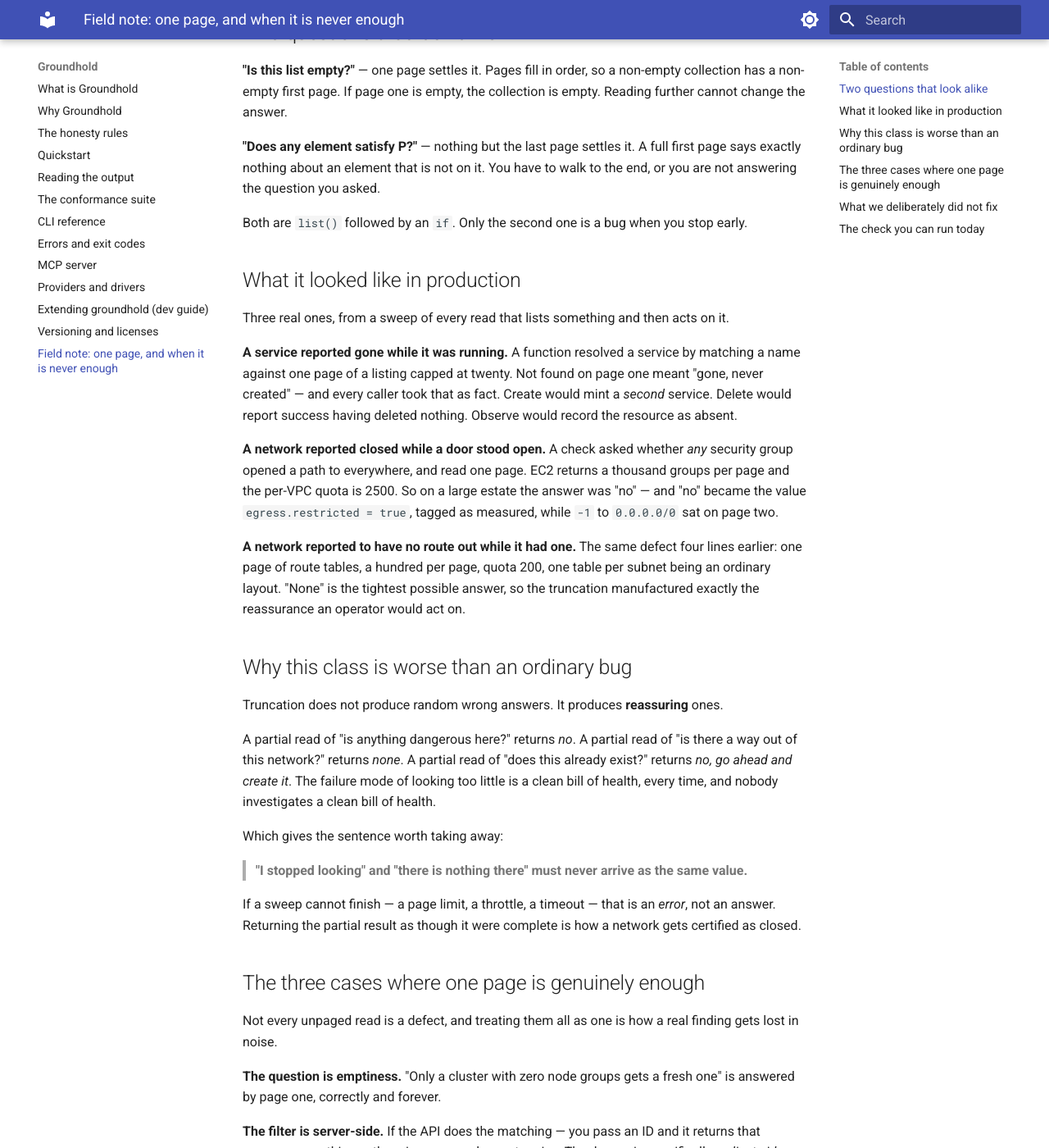
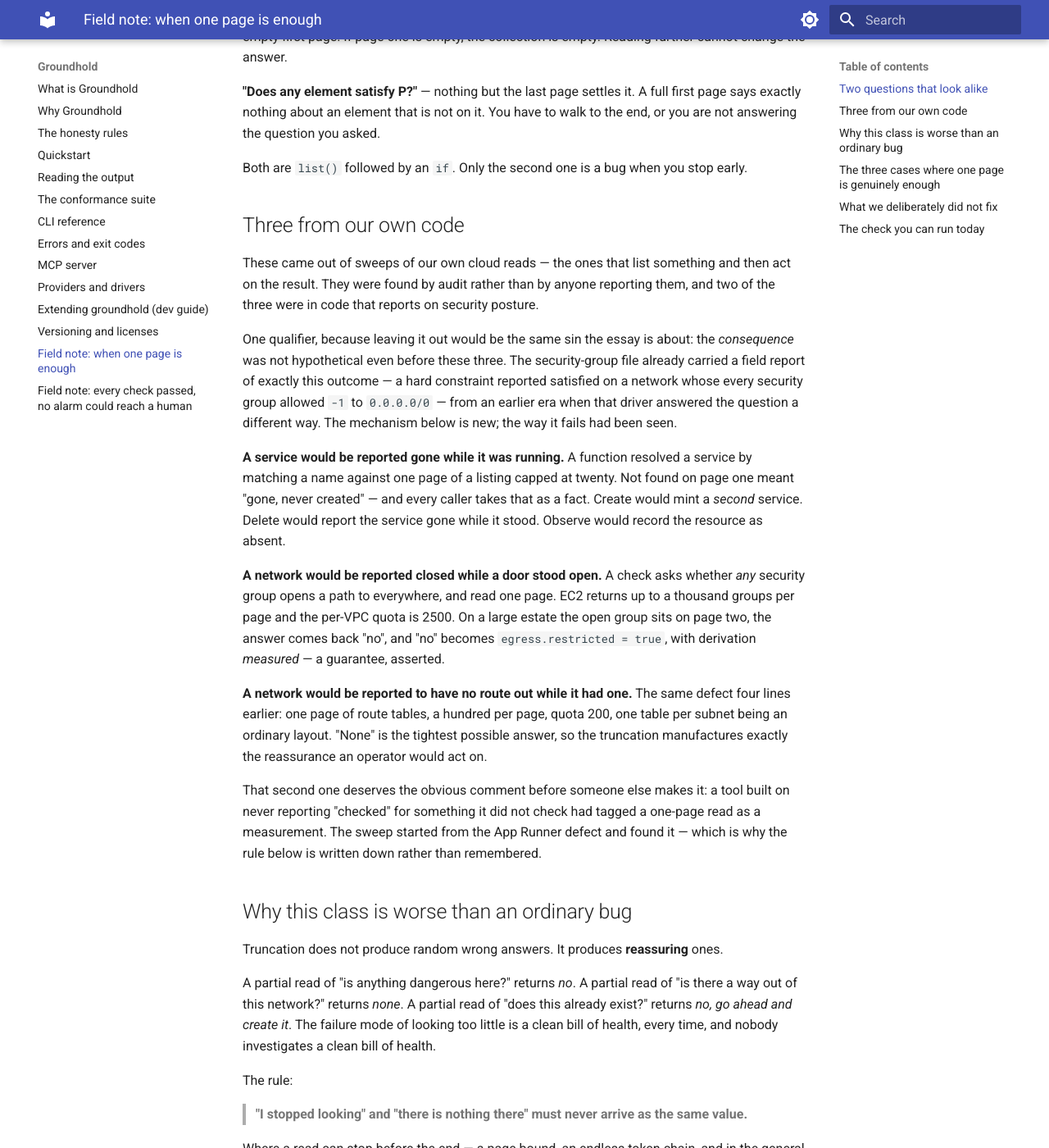
Before and after one commit to groundhold/groundhold, an MkDocs documentation site: the page built from website/pages/paging.md, in a window 1280 px wide and 1400 px high, scrolled down 383 px. Shown: the whole window at 82% size. Built offline with MkDocs 1.6.1 and Material for MkDocs 9.7.7, drawn with Linux system fonts in a browser that asks for light colours; some of the changed text lies outside the part shown.

Commit message:
Sync from upstream: two field notes, and a correction to one already published (#87)
The pagination note went live saying "what it looked like in production" over three
defects that were found by auditing our own cloud reads. That framing implies incidents.
The section is now "Three from our own code".

An independent fact-check then caught two claims that were still false, both in
sentences written to make the piece more honest:

"No customer hit them" — the record shows the security-group file already carried a
field report of exactly that consequence, a hard constraint reported satisfied on a
network whose every security group allowed -1 to 0.0.0.0/0, from an earlier era of that
driver. The mechanism was new; the way it fails had been seen. The essay now says so.

"The same question was asked of the other two clouds and turned up nothing" — the sweep
found two instances on GCP, of the loud self-correcting kind. What does not occur there
is the dangerous shape. A negative result is not the same as finding nothing.

Adds the second note (an alarm armed and pointing at a topic with no subscribers, and
why a zero subscriber count must read as unknown rather than violated), with the same
pass applied: no invented confounders, no counterfactuals stated as fact, no claims
about "most stacks".

Signed-off-by: Jakub Pazdyga <7912183+jpazdyga@users.noreply.github.com>

```diff
--- a/website/mkdocs.yml
+++ b/website/mkdocs.yml
@@ -26,5 +26,6 @@ nav:
   - Providers and drivers: drivers.md
   - Extending groundhold (dev guide): extending.md
   - Versioning and licenses: versioning.md
-  - 'Field note: one page, and when it is never enough': paging.md
+  - 'Field note: when one page is enough': paging.md
+  - 'Field note: every check passed, no alarm could reach a human': dead-channel.md
 markdown_extensions: [admonition, pymdownx.superfences, tables]
--- /dev/null
+++ b/website/pages/dead-channel.md
@@ -0,0 +1,114 @@
+# Every check passed. No alarm could reach a human.
+
+During a dogfooding run of our own tool, an operator stood up a complete monitoring
+set: a health probe, two alarms, a notification topic. Everything checked out. Every
+check came back green — the world already matched what had been asked for, nothing to
+do.
+
+Not one of those alarms would have reached a human being.
+
+Both topics had **zero subscriptions**. The alarm fires, hands the notification to the
+topic, and the topic has nobody to deliver it to. Four green checks, and the thing
+they exist for does not happen.
+
+## Every check passed, and every check was right
+
+This is what makes the class worth writing about: every check did what it said, and
+the gap was in what nothing had been asked to check.
+
+- The alarms existed and were bound to real resources — every capability came back
+  observed-equals-declared.
+- The alarm was **armed** — the enable switch was on.
+- The alarm **named a target** — the action list was not empty.
+- The topic existed.
+
+Each link verified. The chain still ends in nothing, because the last link — *is there
+a subscriber behind that topic* — was not a link anything looked at.
+
+## The trap is in the name
+
+Our attribute was called `notify`. Its value was `true`. What it actually asserted
+was:
+
+> the action list is non-empty **and** the alarm is enabled
+
+which is a precise, useful, checkable property, and it is not what "notify" sounds
+like. "Notify = true" reads as *someone will be told*. It means *this alarm is armed
+and points somewhere*.
+
+That gap had already been narrowed once. An earlier round found the same attribute
+computed from the action list **alone**, so an alarm that was switched off — pointing
+at a perfectly good pager, and disabled — still reported `notify: true`. The fix ANDed
+in the enable switch. It moved the boundary one link to the right; it did not move it
+to the end of the chain, and nothing said where the boundary now stood.
+
+The general shape:
+
+> **A chain has more links than the attribute describing it. If the attribute is named
+> after the outcome and computed from a link, the difference is invisible to exactly
+> the person relying on it.**
+
+Anything named `notify`, `alerting`, `monitored`, `backed_up`, `encrypted`,
+`highly_available` is worth this question: what is the last link this actually reads,
+and how many links are there between that one and the outcome in the name?
+
+The operator also noted the one thing that behaved well here: the driver **refused**
+the unknown operand they had reached for — a `subscriptions` field — instead of dropping
+it silently. A silently ignored operand is how you come to believe you declared
+something you did not.
+
+## Zero is not evidence
+
+The obvious fix is to count subscribers and require at least one. That is what was
+added — and a real-account run corrected the shape.
+
+The first cut treated a zero-subscriber topic as a violation. Reasonable: no
+subscribers, nobody is told. But a real run showed that the provider's "subscriptions
+pending" counter **lags** — immediately after subscribing, it still reads zero. So a
+subscription in flight — a confirmation email sent and not yet accepted — would have
+been reported as reaching nobody. A false alarm about false alarms.
+
+There is a deeper reason it could never have been a violation, and it survives the lag
+being fixed:
+
+- **"At least N subscribers are confirmed"** is provable by reading. You saw them.
+- **"This topic reaches nobody"** is not provable by reading. A zero can mean a
+  subscription still pending, or a cross-account or otherwise uncatalogued one the
+  witness cannot enumerate.
+
+So the rule became: **a positive count is a measurement; zero is `unknown`.** Not
+"satisfied", not "violated" — unknown, which blocks a hard requirement rather than
+silently passing it or falsely failing it. A checker that cannot see something must
+say it cannot see it. That is strictly more useful than a confident wrong answer in
+either direction.
+
+And the honest limit stays stated, because it does not go away: **none of this proves
+a human reads what is delivered.** It proves delivery-readiness. No amount of reading
+configuration will ever prove someone is on the other end of an inbox, and a system
+that claimed otherwise would be lying about the one thing operators most want to
+believe.
+
+## What to check in your own stack
+
+1. For every "someone gets told" claim, follow the chain to the end: alarm → enabled →
+   action → channel → **subscriber** → a person who reads it. Mark the link where your
+   checking actually stops.
+2. Ask whether your config check would notice a topic, queue, webhook or channel with
+   **no consumer**. Ours did not, and it is worth finding out about yours before an
+   incident does.
+3. When a count reads zero, ask what else zero could mean. If it can mean "in flight"
+   or "I cannot see it from here", it is not evidence of absence.
+4. Test the notification path itself, not the alarm: send one and watch it arrive.
+   That is a different test from anything a configuration read can do.
+
+Point four is the one that would have caught this, and it is the one least likely to
+be run, because everything was already green.
+
+---
+
+*This came out of Groundhold's own monitoring. Both halves are recorded with the
+reasoning and the code in
+[`docs/DESIGN.md`](https://github.com/groundhold/groundhold/blob/main/docs/DESIGN.md):
+the narrowed claim (D1027) and the witness that can prove presence but never absence
+(D1030). The capability to require a subscriber did not exist when this was found —
+that gap was the finding, not a bug in a driver.*
--- a/website/pages/paging.md
+++ b/website/pages/paging.md
@@ -1,12 +1,8 @@
-# One page, and when it is never enough
+# When one page is enough — and when it never is
 
-*A field note. It is about reading cloud APIs correctly, and you do not need
-Groundhold — or any tool — for it to be useful.*
-
-Every cloud API paginates. Everyone knows this. The bugs do not come from
-forgetting it; they come from a read where paging genuinely does not matter
-sitting three lines away from one where it decides the answer, and the two
-looking identical.
+Every cloud API paginates. Everyone knows this. The bugs do not come from forgetting
+it; they come from a read where paging genuinely does not matter sitting a few lines
+away from one where it decides the answer, and the two looking identical.
 
 Here is the rule that separates them.
 
@@ -23,70 +19,82 @@ walk to the end, or you are not answering the question you asked.
 Both are `list()` followed by an `if`. Only the second one is a bug when you stop
 early.
 
-## What it looked like in production
+## Three from our own code
 
-Three real ones, from a sweep of every read that lists something and then acts on
-it.
+These came out of sweeps of our own cloud reads — the ones that list something and
+then act on the result. They were found by audit rather than by anyone reporting them,
+and two of the three were in code that reports on security posture.
 
-**A service reported gone while it was running.** A function resolved a service by
-matching a name against one page of a listing capped at twenty. Not found on page
-one meant "gone, never created" — and every caller took that as fact. Create would
-mint a *second* service. Delete would report success having deleted nothing.
-Observe would record the resource as absent.
+One qualifier, because leaving it out would be the same sin the essay is about: the
+*consequence* was not hypothetical even before these three. The security-group file
+already carried a field report of exactly this outcome — a hard constraint reported
+satisfied on a network whose every security group allowed `-1` to `0.0.0.0/0` — from an
+earlier era when that driver answered the question a different way. The mechanism below
+is new; the way it fails had been seen.
 
-**A network reported closed while a door stood open.** A check asked whether *any*
-security group opened a path to everywhere, and read one page. EC2 returns a
-thousand groups per page and the per-VPC quota is 2500. So on a large estate the
-answer was "no" — and "no" became the value `egress.restricted = true`, tagged as
-measured, while `-1` to `0.0.0.0/0` sat on page two.
+**A service would be reported gone while it was running.** A function resolved a
+service by matching a name against one page of a listing capped at twenty. Not found
+on page one meant "gone, never created" — and every caller takes that as a fact.
+Create would mint a *second* service. Delete would report the service gone while it
+stood. Observe would record the resource as absent.
 
-**A network reported to have no route out while it had one.** The same defect four
-lines earlier: one page of route tables, a hundred per page, quota 200, one table
-per subnet being an ordinary layout. "None" is the tightest possible answer, so the
-truncation manufactured exactly the reassurance an operator would act on.
+**A network would be reported closed while a door stood open.** A check asks whether
+*any* security group opens a path to everywhere, and read one page. EC2 returns up to
+a thousand groups per page and the per-VPC quota is 2500. On a large estate the open
+group sits on page two, the answer comes back "no", and "no" becomes
+`egress.restricted = true`, with derivation *measured* — a guarantee, asserted.
+
+**A network would be reported to have no route out while it had one.** The same
+defect four lines earlier: one page of route tables, a hundred per page, quota 200,
+one table per subnet being an ordinary layout. "None" is the tightest possible answer,
+so the truncation manufactures exactly the reassurance an operator would act on.
+
+That second one deserves the obvious comment before someone else makes it: a tool
+built on never reporting "checked" for something it did not check had tagged a one-page
+read as a measurement. The sweep started from the App Runner defect and found it — which
+is why the rule below is written down rather than remembered.
 
 ## Why this class is worse than an ordinary bug
 
 Truncation does not produce random wrong answers. It produces **reassuring** ones.
 
 A partial read of "is anything dangerous here?" returns *no*. A partial read of "is
-there a way out of this network?" returns *none*. A partial read of "does this
-already exist?" returns *no, go ahead and create it*. The failure mode of looking
-too little is a clean bill of health, every time, and nobody investigates a clean
-bill of health.
+there a way out of this network?" returns *none*. A partial read of "does this already
+exist?" returns *no, go ahead and create it*. The failure mode of looking too little
+is a clean bill of health, every time, and nobody investigates a clean bill of health.
 
-Which gives the sentence worth taking away:
+The rule:
 
 > **"I stopped looking" and "there is nothing there" must never arrive as the same
 > value.**
 
-If a sweep cannot finish — a page limit, a throttle, a timeout — that is an
-*error*, not an answer. Returning the partial result as though it were complete is
-how a network gets certified as closed.
+Where a read can stop before the end — a page bound, an endless token chain, and in
+the general case a throttle or a timeout — that is an *error*, not an answer. Returning
+the partial result as though it were complete is how a network gets certified as closed.
 
 ## The three cases where one page is genuinely enough
 
-Not every unpaged read is a defect, and treating them all as one is how a real
-finding gets lost in noise.
+Not every unpaged read is a defect, and treating them all as one is how a real finding
+gets lost in noise.
 
-**The question is emptiness.** "Only a cluster with zero node groups gets a fresh
-one" is answered by page one, correctly and forever.
+**The question is emptiness.** "Only a cluster with zero node groups gets a fresh one"
+is answered by page one, correctly and forever.
 
 **The filter is server-side.** If the API does the matching — you pass an ID and it
 returns that resource or nothing — there is no second page to miss. The danger is
 specifically a *client-side* filter over a listing: the server hands you a page, you
 search it yourself, and your search is only as complete as the page.
 
-**A quota makes the second page impossible.** Twenty attached policies per role.
-Five targets per rule. Fifty listeners on a load balancer against four hundred
-returned per page. These cannot truncate, because the service will not let the
-collection grow past one page.
+**A quota makes the second page impossible.** Twenty attached policies per role. Five
+targets per rule. Fifty listeners on a load balancer against four hundred returned per
+page. These cannot truncate, because the service will not let the collection grow past
+one page.
 
 That last one carries a condition, and it is the one people skip: **write the quota
 down**. "Probably fine" and "bounded by a published limit of twenty" are different
-claims, and only the second one survives someone raising the quota two years from
-now. An unstated assumption does not fail loudly when it stops being true — it just
-stops being true.
+claims, and only the second one survives a later quota change.
+An unstated assumption does not fail loudly when it stops being true — it just stops
+being true.
 
 ## What we deliberately did not fix
 
@@ -115,9 +123,10 @@ somebody's belief that their infrastructure is safe.
 
 ---
 
-*This came out of Groundhold, which verifies claims about infrastructure and
-therefore cannot afford to make unverified ones itself. The rule and the three
-defects are recorded in full, with the code, in
+*The sweep was of Groundhold's own cloud reads. The rule and the three defects are
+recorded in full, with the code, in
 [`docs/DESIGN.md`](https://github.com/groundhold/groundhold/blob/main/docs/DESIGN.md)
-(entries D860–D864) — including the part where the same question was asked of the
-other two clouds and turned up nothing, which is also a result.*
+(entries D860–D864) — including the part where the same question was put to GCP and
+Azure: the dangerous shape, a definite absence feeding a create, does not occur on
+either; two instances of the loud self-correcting kind do. A negative result is still a
+result, and it is not the same as finding nothing.*
```
Also changed, not shown: 1 other file.
